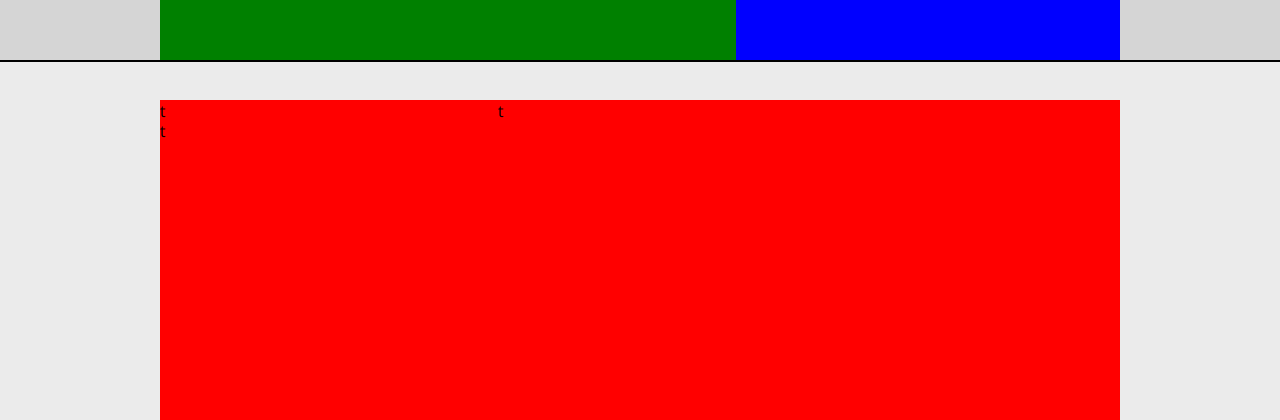
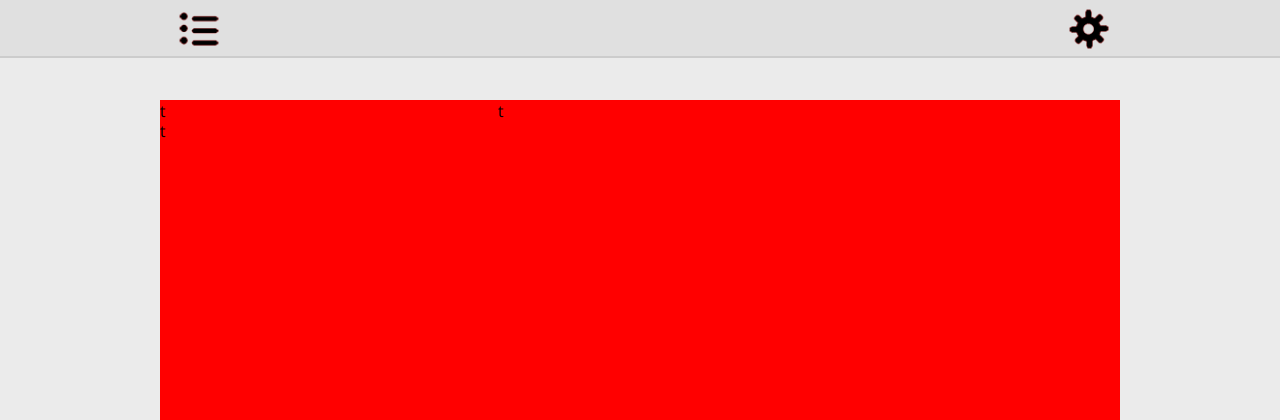
Before and after one commit to Act-Knowledge/database, a PHP site: page / in a window 1280 px wide. Shown: the top 420 px of the page. Run offline with PHP 8.4, Linux system fonts and the light colour scheme.

Commit message:
menu icons in top fixed gezet
menu hover + opties hover

```diff
--- a/css/style.css
+++ b/css/style.css
@@ -1,5 +1,7 @@
 /* Act-Knowledge "Stylesheet"
-Laatste update: 2014-02-18 */
+Laatste update: 2014-02-20 */
+
+/*-------------[BASIC STYLE]-------------*/
 
 * {
 	margin: 0;
@@ -12,33 +14,93 @@ body{
 	font-family: 'Open Sans', sans-serif;
 }
 
+/*-------------[FONT-STYLES]-------------*/
+
+h1 {}
+h2 {}
+h3 {}
+h4 {}
+
+p {}
+b {}
+a {}
+
+/*-------------[TOP-MENU]-------------*/
+
+
 .top-fixed {
 	width: 100%;
-	height: 60px;
-	background-color: rgba(21,24,26,0.1);
-	border-bottom: solid 2px;
+	height: 56px;
+	background-color: rgba(125,125,125,0.1);
+	border-bottom: solid 2px rgba(21,24,26,0.1);
 	position: fixed;
 	top: 0;
+}
+
+.top-fixed img {
+	height: 58px;
 }
 
 nav.menu {
 	width: 75%;
 	margin: auto;
+	clear: both;
 }
 
 .top-left {
-	background-color: green;
 	width: 60%;
 	height: 60px;
 	float: left;
 }
 
+.menu-icon {
+	position: relative;
+	left: 10px;
+	top: 0;
+	height: 40px;
+	width: 40px;
+}
+
+.menu-icon img {
+	position: absolute;
+	-webkit-transition: opacity 0.1s ease-in-out;
+	-moz-transition: opacity 0.1s ease-in-out;
+	-o-transition: opacity 0.1s ease-in-out;
+	transition: opacity 0.1s ease-in-out;
+}
+
+.bottom:hover{
+	opacity: 0;
+	cursor: pointer;
+}
+
 .top-right {
-	background-color: blue;
 	width: 40%;
 	height: 60px;
-	float: left;
+	float: right;
 }
+
+.optie-icon {
+	float: right;
+	position: relative;
+	height: 60px;
+	width: 60px;
+}
+
+.optie-icon img {
+	position: absolute;
+	-webkit-transition: opacity 0.1s ease-in-out;
+	-moz-transition: opacity 0.1s ease-in-out;
+	-o-transition: opacity 0.1s ease-in-out;
+	transition: opacity 0.1s ease-in-out;
+}
+
+.after:hover{
+	opacity: 0;
+	cursor: pointer;
+}
+
+/*-------------[WRAPPER]-------------*/
 
 .wrapper {
 	width: 75%;
@@ -47,6 +109,8 @@ nav.menu {
 	background-color: red;
 	margin-top: 100px;
 }
+
+/*-------------[CONTENT]-------------*/
 
 section.content {
 	background-color: green;
@@ -74,6 +138,8 @@ section.col3 {
 	width: 30%;
 }
 
+/*-------------[FOOTER]-------------*/
+
 footer {
 	background-color: orange;
 }
--- a/index.html
+++ b/index.html
@@ -1,20 +1,30 @@
 <!doctype html><!-- Act-Knowledge "mark-it"
-Laatste update: 2014-02-19 -->
+Laatste update: 2014-02-20 -->
 <html>
 <head>
 	<meta charset="utf-8">
 	<!-- stylesheet -->
-	<title>Project Knowledge</title>
+	<title>Mark-it - Knowledge base</title>
 	<link rel="stylesheet" href="css/style.css" />
 	<link href='http://fonts.googleapis.com/css?family=Open+Sans:400,600,700' rel='stylesheet' type='text/css'>
+	<link rel="icon" type="img/ico" href="img/web-icons/favicon.gif">
 </head>
 <body>
 	<header class="top-fixed">
 		<nav class="menu">
-		<div class="top-left">
-		</div>
-		<div class="top-right">
-		</div>
+			<div class="top-left">
+				<span class="menu-icon">
+					<img class="top" src="img/icons/mnu-hover.png" />
+					<img class="bottom" src="img/icons/mnu.png" />
+				</span>
+			</div><!-- end top-left -->
+
+			<div class="top-right">
+				<span class="optie-icon">
+					<img class="before" src="img/icons/opties-hover.png" />
+					<img class="after" src="img/icons/opties.png" />
+				</span>
+			</div>
 		</nav>
 	</header><!-- end top-fixed -->
 
```
Also changed, not shown: img/icons/mnu-hover.png (added), img/icons/mnu.png, img/icons/opties-hover.png (added), img/icons/opties.png.
